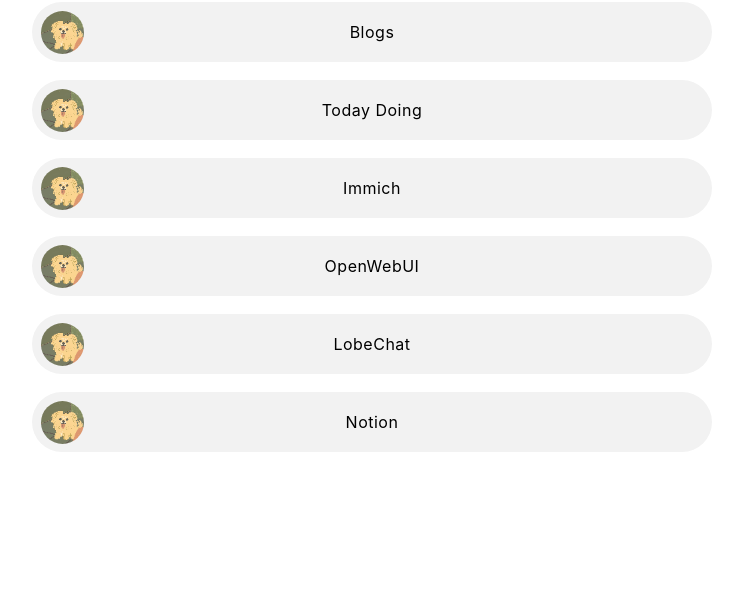
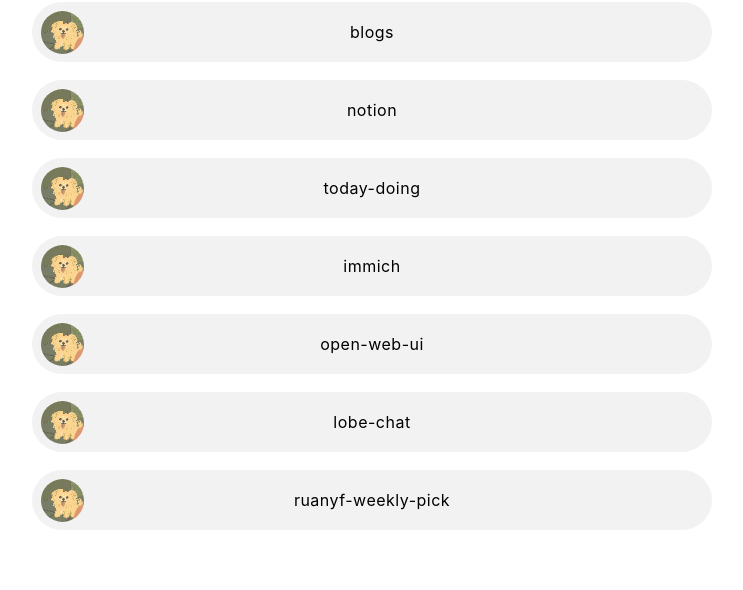
Before and after one commit to BazingaOrg/hi-bazinga, a plain HTML site: page index.html in a window 1280 px wide. Shown: the part 308-898 px from the top of the page, without its empty margins (268-1011 px from the left). Before the commit the page ends 820 px from the top, so only its background shows below. Drawn offline with Linux system fonts and the light colour scheme; a web font is replaced by a local one.

Commit message:
feat: personal homepage navigation

```diff
--- a/index.html
+++ b/index.html
@@ -25,12 +25,23 @@
       href="https://gw.alipayobjects.com/os/k/font/lxgwwenkaiscreenr.css"
       crossorigin="anonymous"
     />
-    <!-- <script
-      defer
-      src="https://cloud.umami.is/script.js"
-      data-website-id="af7f67e5-3c81-4657-afce-5485acb72536"
-    ></script> -->
     <style>
+      :root {
+        /* 日间模式的颜色变量 */
+        --bg-color: #ffffff;
+        --text-color: #000000;
+        --item-bg-color: #f2f2f2;
+      }
+
+      @media (prefers-color-scheme: dark) {
+        :root {
+          /* 夜间模式的颜色变量 */
+          --bg-color: #1a1a1a;
+          --text-color: #ffffff;
+          --item-bg-color: #2d2d2d;
+        }
+      }
+
       body,
       html {
         font-family: "LXGW WenKai Screen R", "Inter";
@@ -41,6 +52,8 @@
         overscroll-behavior: none;
         font-display: swap;
         -webkit-font-smoothing: subpixel-antialiased;
+        color: var(--text-color);
+        background-color: var(--bg-color);
       }
 
       .min-h-full {
@@ -86,7 +99,7 @@
         position: fixed;
         width: 100vw;
         z-index: -1;
-        background: #ffffff;
+        background: var(--bg-color);
       }
 
       .display-image {
@@ -136,7 +149,7 @@
         width: 100%;
         z-index: -1;
         border: 0px solid transparent;
-        background: #f2f2f2;
+        background: var(--item-bg-color);
         border-radius: 30px;
       }
 
@@ -158,7 +171,7 @@
         overflow: hidden;
         text-decoration: none;
         z-index: 10;
-        color: #000000;
+        color: var(--text-color);
         font-size: 16px;
         font-weight: 400;
         text-transform: none;
@@ -183,7 +196,7 @@
       }
 
       .page-text-color {
-        color: #000000;
+        color: var(--text-color);
       }
 
       .top-sec {
@@ -219,6 +232,83 @@
         }
       }
     </style>
+    <script>
+      // 常量配置
+      const LINK_ICON = "/public/little-dog.png";
+
+      // 链接数据
+      const links = [
+        {
+          name: "github",
+          url: "https://github.com/BazingaOrg",
+          icon: LINK_ICON,
+        },
+        {
+          name: "blogs",
+          url: "https://blogs.bazinga.ink",
+          icon: LINK_ICON,
+        },
+        {
+          name: "notion",
+          url: "https://www.notion.so/c4ce32c9e2474d7d9b277204de180f71",
+          icon: LINK_ICON,
+        },
+        {
+          name: "today-doing",
+          url: "https://todo.bazinga.ink",
+          icon: LINK_ICON,
+        },
+        {
+          name: "immich",
+          url: "https://immich.bazinga.ink",
+          icon: LINK_ICON,
+        },
+        {
+          name: "open-web-ui",
+          url: "https://openwebui.bazinga.ink",
+          icon: LINK_ICON,
+        },
+        {
+          name: "lobe-chat",
+          url: "https://chat.bazinga.ink",
+          icon: LINK_ICON,
+        },
+        {
+          name: "ruanyf-weekly-pick",
+          url: "https://ruanyf-weekly-pick.bazinga.ink/",
+          icon: LINK_ICON,
+        },
+      ];
+
+      // 生成链接 HTML
+      window.addEventListener("DOMContentLoaded", () => {
+        const linksContainer = document.getElementById("links-container");
+        const linksHTML = links
+          .map(
+            (link) => `
+          <div class="page-item-wrap relative">
+            <div class="page-item flex flex-center absolute"></div>
+            <a
+              target="_blank"
+              rel="noopener nofollow"
+              class="page-item-each py-10 flex flex-center"
+              href="${link.url}"
+            >
+              <img
+                class="link-each-image"
+                src="${link.icon}"
+                alt="${link.name}"
+              />
+              <span class="item-title text-center">${link.name}</span>
+            </a>
+          </div>
+        `
+          )
+          .join("");
+
+        linksContainer.innerHTML = linksHTML;
+      });
+    </script>
   </head>
 
   <body>
@@ -240,119 +330,8 @@
         >
           线上折腾技术，线下追求体验
         </h2>
-        <div class="mt-28">
-          <div class="page-item-wrap relative">
-            <div class="page-item flex flex-center absolute"></div>
-            <a
-              target="_blank"
-              rel="noopener nofollow"
-              class="page-item-each py-10 flex flex-center"
-              href="https://github.com/BazingaOrg"
-            >
-              <img
-                class="link-each-image"
-                src="/public/little-dog.png"
-                alt="Github"
-              />
-              <span class="item-title text-center">Github</span>
-            </a>
-          </div>
-          <div class="page-item-wrap relative">
-            <div class="page-item flex flex-center absolute"></div>
-            <a
-              target="_blank"
-              rel="noopener nofollow"
-              class="page-item-each py-10 flex flex-center"
-              href="https://blogs.bazinga.ink"
-            >
-              <img
-                class="link-each-image"
-                src="/public/little-dog.png"
-                alt="Blogs"
-              />
-              <span class="item-title text-center">Blogs</span>
-            </a>
-          </div>
-          <div class="page-item-wrap relative">
-            <div class="page-item flex flex-center absolute"></div>
-            <a
-              target="_blank"
-              rel="noopener nofollow"
-              class="page-item-each py-10 flex flex-center"
-              href="https://todo.bazinga.ink"
-            >
-              <img
-                class="link-each-image"
-                src="/public/little-dog.png"
-                alt="Today Doing"
-              />
-              <span class="item-title text-center">Today Doing</span>
-            </a>
-          </div>
-          <div class="page-item-wrap relative">
-            <div class="page-item flex flex-center absolute"></div>
-            <a
-              target="_blank"
-              rel="noopener nofollow"
-              class="page-item-each py-10 flex flex-center"
-              href="https://immich.bazinga.ink"
-            >
-              <img
-                class="link-each-image"
-                src="/public/little-dog.png"
-                alt="Immich"
-              />
-              <span class="item-title text-center">Immich</span>
-            </a>
-          </div>
-          <div class="page-item-wrap relative">
-            <div class="page-item flex flex-center absolute"></div>
-            <a
-              target="_blank"
-              rel="noopener nofollow"
-              class="page-item-each py-10 flex flex-center"
-              href="https://openwebui.bazinga.ink"
-            >
-              <img
-                class="link-each-image"
-                src="/public/little-dog.png"
-                alt="OpenWebUI"
-              />
-              <span class="item-title text-center">OpenWebUI</span>
-            </a>
-          </div>
-          <div class="page-item-wrap relative">
-            <div class="page-item flex flex-center absolute"></div>
-            <a
-              target="_blank"
-              rel="noopener nofollow"
-              class="page-item-each py-10 flex flex-center"
-              href="https://chat.bazinga.ink"
-            >
-              <img
-                class="link-each-image"
-                src="/public/little-dog.png"
-                alt="LobeChat"
-              />
-              <span class="item-title text-center">LobeChat</span>
-            </a>
-          </div>
-          <div class="page-item-wrap relative">
-            <div class="page-item flex flex-center absolute"></div>
-            <a
-              target="_blank"
-              rel="noopener nofollow"
-              class="page-item-each py-10 flex flex-center"
-              href="https://www.notion.so/c4ce32c9e2474d7d9b277204de180f71"
-            >
-              <img
-                class="link-each-image"
-                src="/public/little-dog.png"
-                alt="Notion"
-              />
-              <span class="item-title text-center">Notion</span>
-            </a>
-          </div>
+        <div id="links-container" class="mt-28">
+          <!-- 链接将通过 JavaScript 动态生成 -->
         </div>
       </div>
     </div>
```
Also changed, not shown: 1 other file.
